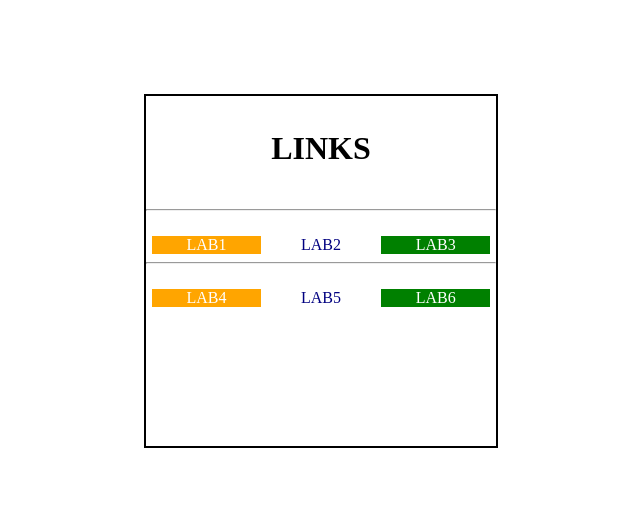
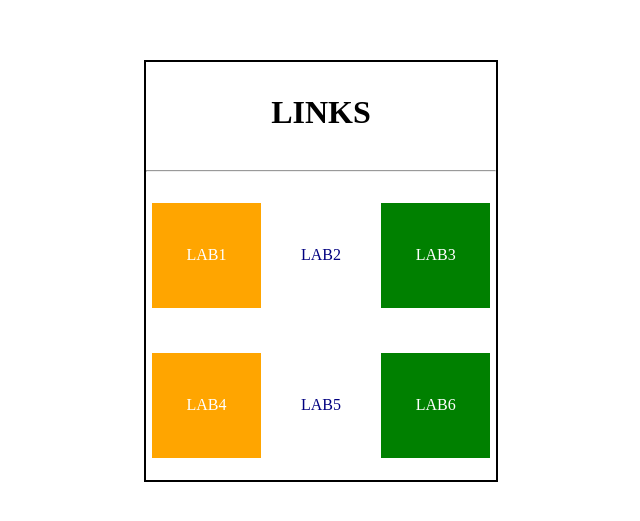
Before and after one commit to YUVAN-cse/weblab, a plain HTML site: page index.html in a window 1280 px wide. Shown: the part 137-658 px from the top of the page, without its empty margins (327-967 px from the left). Drawn offline with Linux system fonts and the light colour scheme.

Commit message:
Modify title and improve layout in index.html
Updated title and adjusted layout dimensions for sections.

```diff
--- a/index.html
+++ b/index.html
@@ -2,7 +2,7 @@
 <html lang="en">
 <head>
 <meta charset="UTF-8">
-<title>BMSIT&M Timetable</title>
+<title>LAB PROGRAMS</title>
 </head>
 <style>
 	body{
@@ -15,21 +15,24 @@
 	}
 	.main{
 		border: 2px solid black;
-		height: 350px;
+		height: auto;
+		width: 350px;
+	}
+	.section{
+		height: auto;
 		width: 350px;
 	}
 	h1{
-		height: 30%;
+		height: 100px;
 		margin: 0px;
 		display: flex;
 		justify-content: center;
 		align-items: center;
 	}
 	.sub{
-		height: 50%;
+		height: 150px;
 		margin: 0px;
 		display: flex;
-		margin-top: 25px;
 		justify-content: space-evenly;
 		align-items: center;
 	}
@@ -58,13 +61,12 @@
 	<div class="main">
 		<h1>LINKS</h1>
 		<hr>
-		<div>
+		<div class="section">
 			<div class="sub">
 		  		 <a href="calculator.html" class="orange"><div>LAB1</div></a>
 				 <a href="textGrow.html" class="white"><div>LAB2</div></a>
 				 <a href="form.html" class="green"><div>LAB3</div></a>
 			</div>
-			<hr>
 			<div class="sub">
 		  		 <a href="calculator.html" class="orange"><div>LAB4</div></a>
 				 <a href="textGrow.html" class="white"><div>LAB5</div></a>
```
